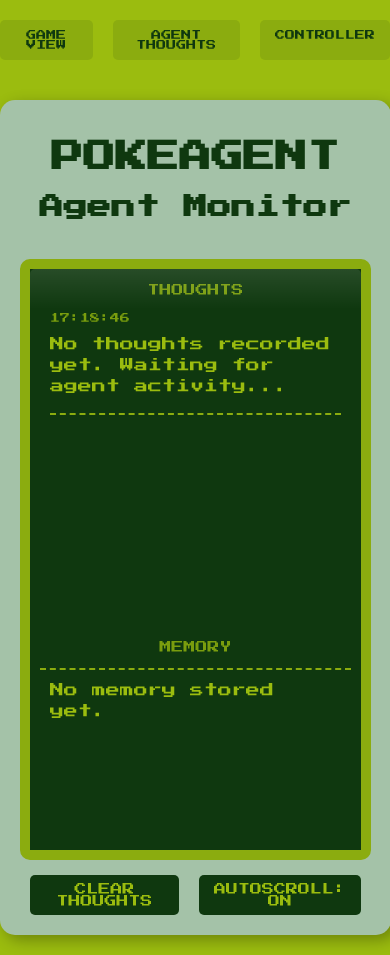
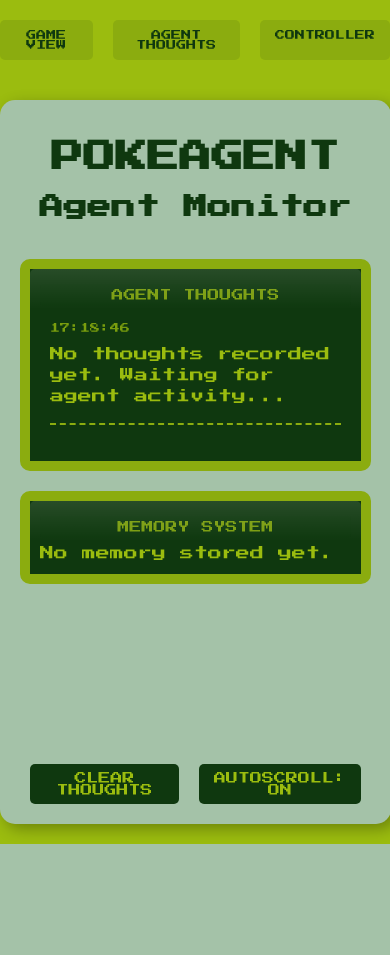
Before and after one commit to DaDevChia/PokeAgent, a Flask app: page /agent/thoughts in a window 390 px wide. After the commit the page ends 844 px from the top, so only its background shows below. Run offline with Flask 3, Linux system fonts and the light colour scheme; data that the repository does not hold is empty; some libraries are stand-ins or nearby versions.

Commit message:
new responsive layout for agent_thoughts

```diff
--- a/templates/agent_thoughts.html
+++ b/templates/agent_thoughts.html
@@ -35,20 +35,32 @@
             color: #0f380f;
         }
 
-        .screen-container {
+        .screens-container {
+            display: flex;
+            flex-direction: column;
+            gap: 20px;
+            flex: 1;
+        }
+
+        .screen {
             background-color: #0f380f;
             border: 10px solid #8bac0f;
             border-radius: 10px;
             padding: 10px;
-            flex: 1;
+            position: relative;
             overflow: hidden;
-            position: relative;
-            display: flex;
-            flex-direction: column;
+        }
+
+        .thoughts-screen {
+            height: 75%;
+        }
+
+        .memory-screen {
+            height: 25%;
         }
 
         .thoughts-display {
-            height: 300px;
+            height: 100%;
             overflow-y: auto;
             padding: 10px;
             color: #9bbc0f;
@@ -56,23 +68,14 @@
             line-height: 1.5;
             scrollbar-width: thin;
             scrollbar-color: #8bac0f #0f380f;
-            margin-bottom: 15px;
-        }
-
-        .memory-container {
-            margin-top: 10px;
-            background-color: #0f380f;
-            border-top: 2px dashed #8bac0f;
-            padding: 10px;
-            height: 150px;
         }
 
         .memory-display {
+            height: 100%;
             color: #9bbc0f;
             font-size: 14px;
             line-height: 1.5;
             overflow-y: auto;
-            height: 100%;
             scrollbar-width: thin;
             scrollbar-color: #8bac0f #0f380f;
             word-wrap: break-word;
@@ -93,6 +96,15 @@
         .memory-display::-webkit-scrollbar-thumb {
             background-color: #8bac0f;
             border-radius: 4px;
+        }
+
+        .screen-overlay {
+            position: absolute;
+            top: 0;
+            left: 0;
+            right: 0;
+            bottom: 0;
+            pointer-events: none;
         }
 
         .thought-item {
@@ -150,6 +162,15 @@
             text-transform: uppercase;
             font-size: 12px;
             color: #7a9d0e;
+            padding: 5px;
+            background-color: rgba(15, 56, 15, 0.5);
+            border-radius: 4px;
+        }
+
+        .main-content {
+            display: flex;
+            flex-direction: column;
+            height: calc(100% - 40px); /* Account for section titles */
         }
 
         @keyframes blink {
@@ -233,22 +254,27 @@
             <h2>Agent Monitor</h2>
         </div>
 
-        <div class="screen-container">
-            <div class="pixelated-overlay"></div>
-            <div class="screen-glare"></div>
-
-            <div class="section-title">Thoughts</div>
-            <div class="thoughts-display" id="thoughts-display">
-                <div class="thought-item">
-                    <div class="thought-time">BOOT SEQUENCE: HH:MM:SS</div>
-                    <div class="thought-content">
-                        Initializing PokéAgent thought process...
+        <div class="screens-container">
+            <!-- Thoughts Screen -->
+            <div class="screen thoughts-screen">
+                <div class="screen-overlay pixelated-overlay"></div>
+                <div class="screen-overlay screen-glare"></div>
+                <div class="section-title">Agent Thoughts</div>
+                <div class="thoughts-display" id="thoughts-display">
+                    <div class="thought-item">
+                        <div class="thought-time">BOOT SEQUENCE: HH:MM:SS</div>
+                        <div class="thought-content">
+                            Initializing PokéAgent thought process...
+                        </div>
                     </div>
                 </div>
             </div>
 
-            <div class="section-title">Memory</div>
-            <div class="memory-container">
+            <!-- Memory Screen -->
+            <div class="screen memory-screen">
+                <div class="screen-overlay pixelated-overlay"></div>
+                <div class="screen-overlay screen-glare"></div>
+                <div class="section-title">Memory System</div>
                 <div class="memory-display" id="memory-display">
                     Initializing memory system...<span class="blink-cursor"></span>
                 </div>
@@ -270,7 +296,9 @@
             let thoughtsArray = [];
             let autoScroll = true;
             const thoughtsDisplay = document.getElementById('thoughts-display');
+            const thoughtsScreen = document.querySelector('.thoughts-screen');
             const memoryDisplay = document.getElementById('memory-display');
+            const memoryScreen = document.querySelector('.memory-screen');
             const clearBtn = document.getElementById('clear-btn');
             const autoscrollBtn = document.getElementById('autoscroll-btn');
 
@@ -300,6 +328,63 @@
             socket.on('agent_memory', (data) => {
                 updateMemoryDisplay(data.memory);
             });
+
+            // Function to dynamically adjust text size
+            function adjustTextSize(container, content, minSize = 5) {
+                // Calculate available height (accounting for padding, etc.)
+                const availableHeight = container.clientHeight -
+                                      parseInt(window.getComputedStyle(container).paddingTop) -
+                                      parseInt(window.getComputedStyle(container).paddingBottom);
+
+                // Start with the original size from CSS
+                let fontSize = 14;
+                let allItems;
+
+                // Check if we're dealing with thought items or a single text element
+                if (content.classList.contains('thoughts-display')) {
+                    allItems = content.querySelectorAll('.thought-item');
+
+                    // If there are thought items, adjust their font size
+                    if (allItems.length > 0) {
+                        // Try different font sizes until content fits
+                        while (fontSize > minSize) {
+                            // Apply font size to all items
+                            allItems.forEach(item => {
+                                item.style.fontSize = `${fontSize}px`;
+
+                                // Also adjust the time element which is smaller
+                                const timeElement = item.querySelector('.thought-time');
+                                if (timeElement) {
+                                    timeElement.style.fontSize = `${Math.max(fontSize - 4, 6)}px`;
+                                }
+                            });
+
+                            // Check if content fits
+                            if (content.scrollHeight <= availableHeight || fontSize <= minSize) {
+                                break;
+                            }
+
+                            // Reduce font size and try again
+                            fontSize -= 0.5;
+                        }
+                    }
+                } else {
+                    // For memory display (single text element)
+                    while (fontSize > minSize) {
+                        content.style.fontSize = `${fontSize}px`;
+
+                        // Check if content fits
+                        if (content.scrollHeight <= availableHeight || fontSize <= minSize) {
+                            break;
+                        }
+
+                        // Reduce font size and try again
+                        fontSize -= 0.5;
+                    }
+                }
+
+                return fontSize;
+            }
 
             // Function to add a new thought
             function addThought(thoughtText) {
@@ -352,6 +437,9 @@
                 if (autoScroll) {
                     thoughtsDisplay.scrollTop = thoughtsDisplay.scrollHeight;
                 }
+
+                // Adjust text size to fit
+                adjustTextSize(thoughtsScreen, thoughtsDisplay);
             }
 
             // Update the memory display
@@ -368,6 +456,9 @@
                 const cursor = document.createElement('span');
                 cursor.className = 'blink-cursor';
                 memoryDisplay.appendChild(cursor);
+
+                // Adjust text size to fit
+                adjustTextSize(memoryScreen, memoryDisplay);
             }
 
             // Fetch and update memory
@@ -400,6 +491,12 @@
                 }
             });
 
+            // Handle window resize
+            window.addEventListener('resize', () => {
+                adjustTextSize(thoughtsScreen, thoughtsDisplay);
+                adjustTextSize(memoryScreen, memoryDisplay);
+            });
+
             // Fetch initial thoughts if any
             fetch('/api/agent/thoughts')
                 .then(response => response.json())
```
